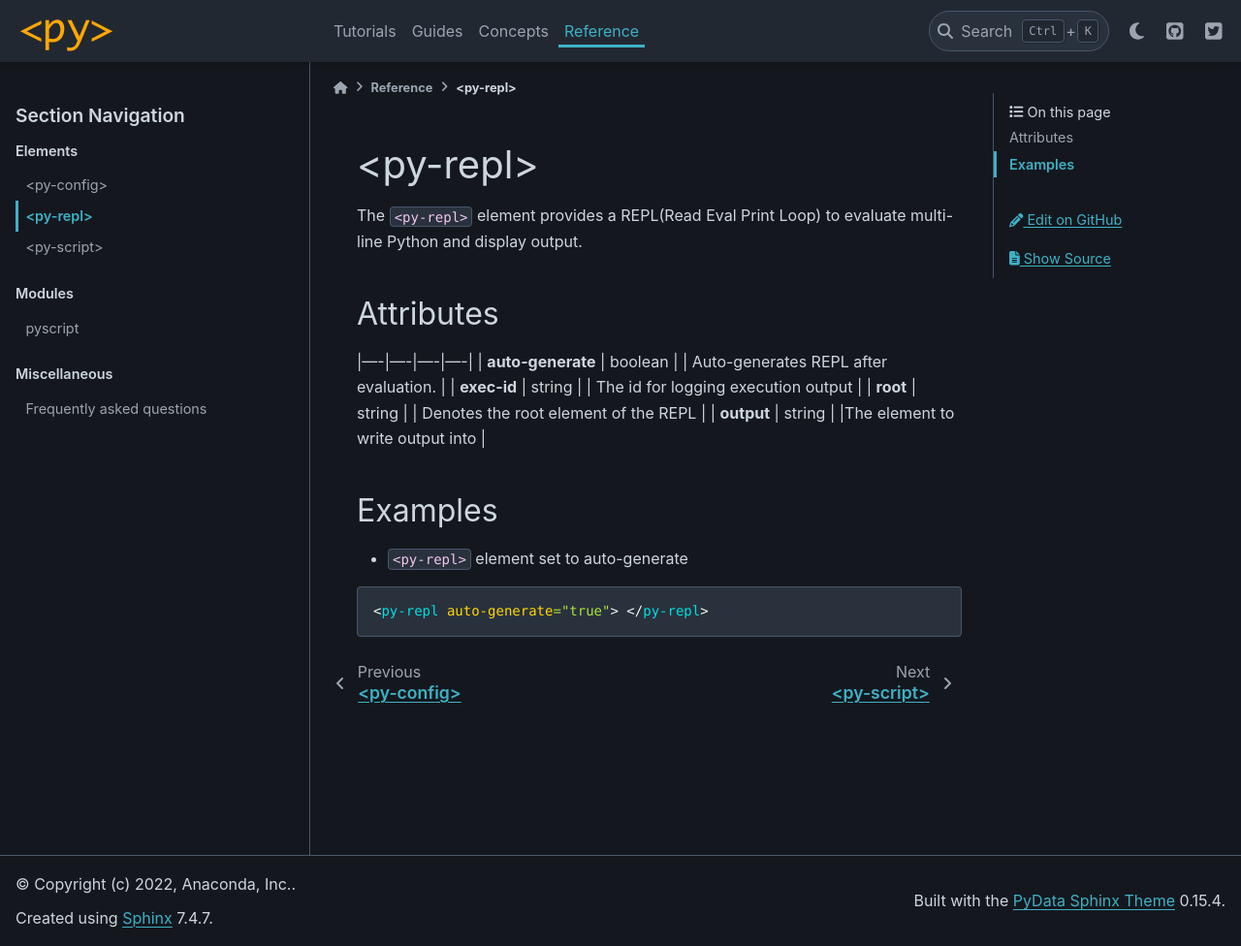
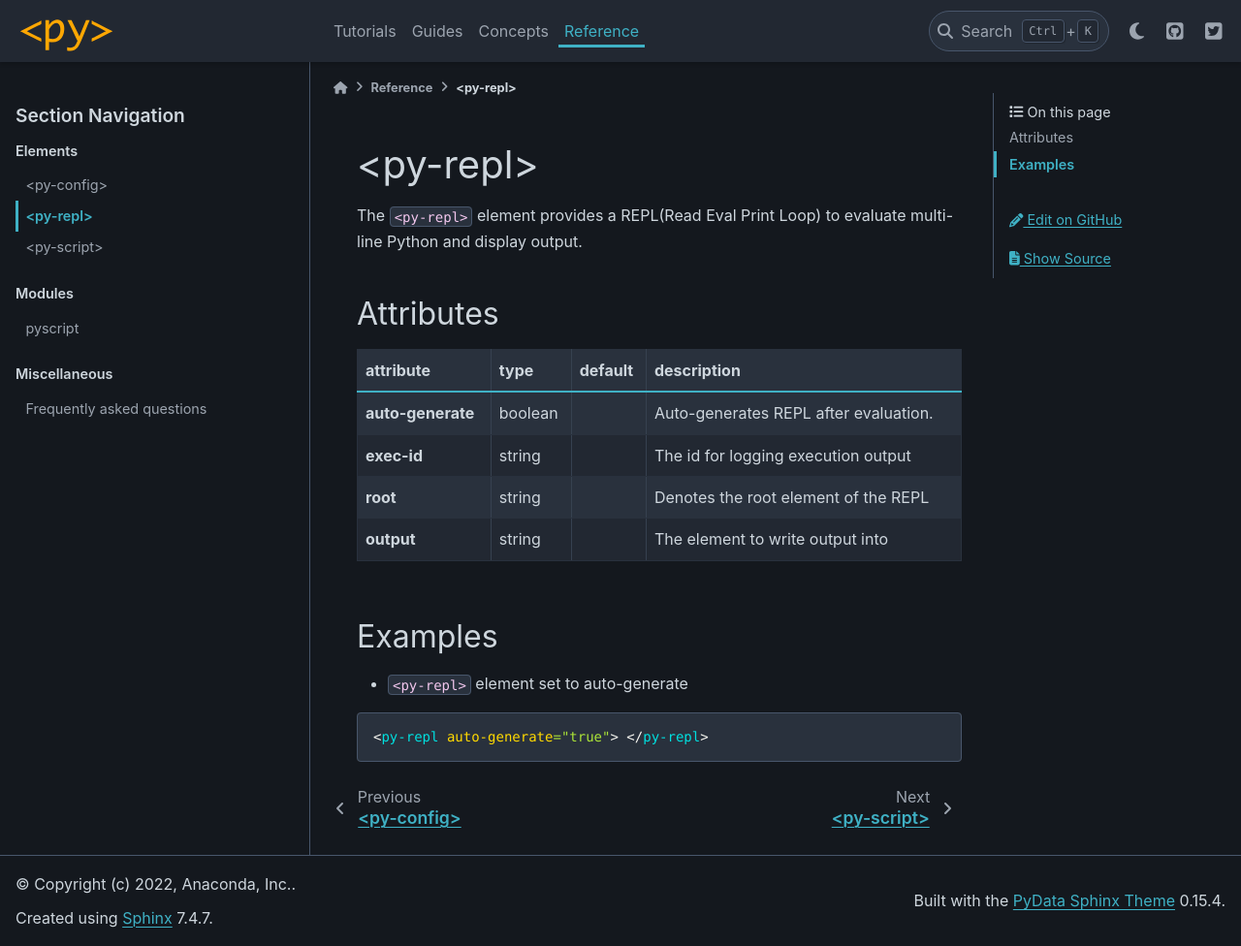
Before and after one commit to pyscript/pyscript, a Sphinx documentation site: the page built from docs/reference/elements/py-repl.md, in a window 1280 px wide and 976 px high. Shown: the whole window at 97% size. Built offline with Sphinx 7.4.7 and the PyData theme 0.15.4, drawn with Linux system fonts in a browser that asks for light colours.

Commit message:
header for pyrepl table

```diff
--- a/docs/reference/elements/py-repl.md
+++ b/docs/reference/elements/py-repl.md
@@ -4,6 +4,7 @@ The `<py-repl>` element provides a REPL(Read Eval Print Loop) to evaluate multi-
 
 ## Attributes
 
+| attribute | type | default | description |
 |----|----|----|----|
 | **auto-generate** | boolean |    | Auto-generates REPL after evaluation. |
 | **exec-id** | string |    | The id for logging execution output |
```
